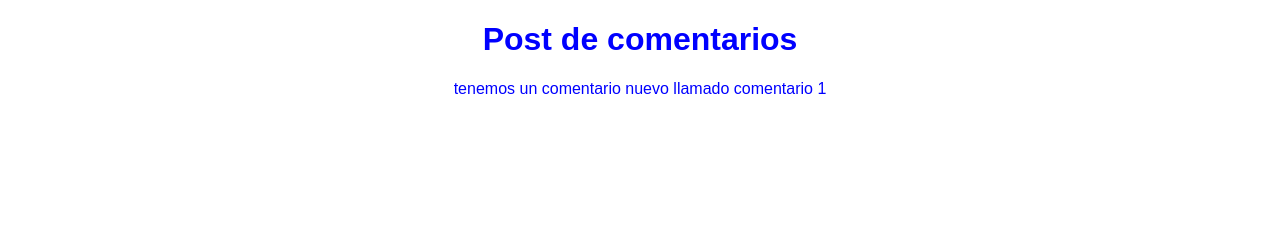
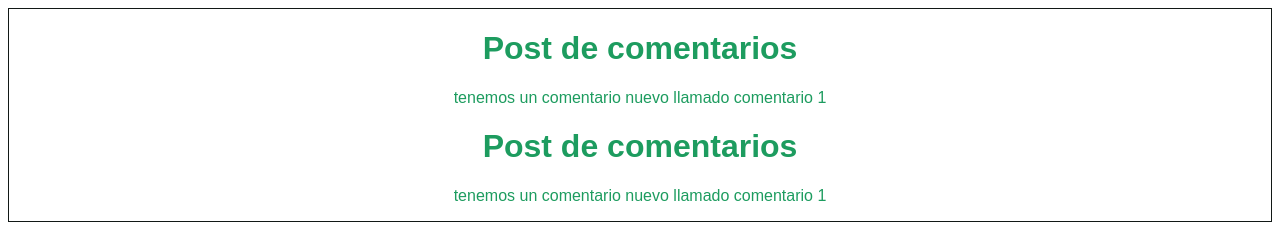
Before and after one commit to luigisoft033/pruebablog, a plain HTML site: page index.html in a window 1280 px wide. Drawn offline with Linux system fonts and the light colour scheme.

Commit message:
actualizando css y html

```diff
--- a/css/style.css
+++ b/css/style.css
@@ -1,5 +1,10 @@
 body{
     text-align: center;
-    color: blue;
+    color: rgb(29, 156, 95);
     font-family: Arial, Helvetica, sans-serif;
 }
+#container{
+    border:1px solid rgb(18, 24, 22);
+    border-radius: 3;
+    box-sizing: 23;
+}
--- a/index.html
+++ b/index.html
@@ -1,5 +1,6 @@
 <!DOCTYPE html>
 <html lang="en">
+
 <head>
     <meta charset="UTF-8">
     <meta http-equiv="X-UA-Compatible" content="IE=edge">
@@ -8,9 +9,18 @@
     <link rel="stylesheet" href="css/style.css">
     <title>Document</title>
 </head>
+
 <body>
-    <h1>Post de comentarios</h1>
-    <p>tenemos un comentario nuevo llamado comentario 1</p>
+    <div id="container">
+        <div id="post">
+            <h1>Post de comentarios</h1>
+            <p>tenemos un comentario nuevo llamado comentario 1</p>
+        </div>
+        <div id="post">
+            <h1>Post de comentarios</h1>
+            <p>tenemos un comentario nuevo llamado comentario 1</p>
+        </div>
+    </div>
+</body>
 
-</body>
 </html>
```
